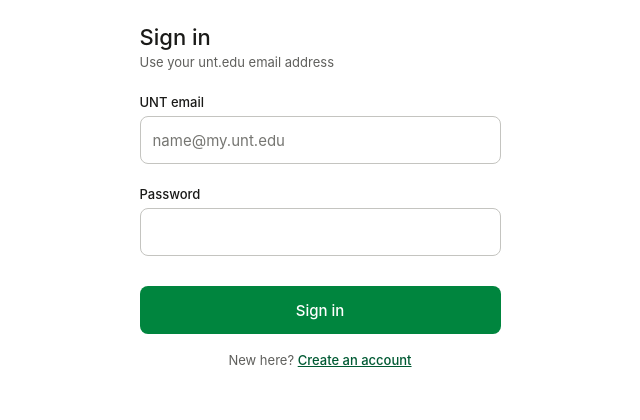
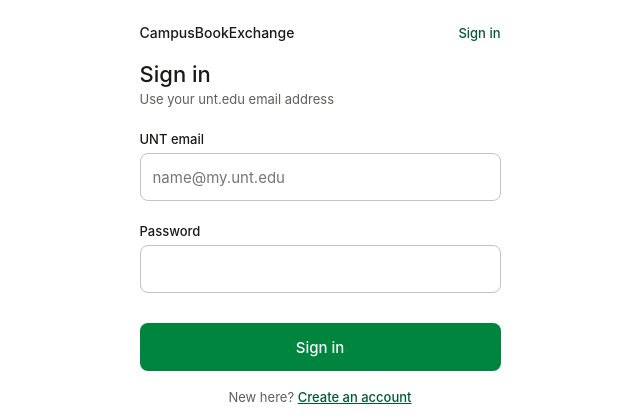
Before and after one commit to Taiwo-K/CampusBookExchange, a Flask app: page /login in a window 1280 px wide. Shown: the top 420 px of the page, without its empty margins (320-960 px from the left). Run offline with Flask 3, Linux system fonts and the light colour scheme.

Commit message:
Add a global logout control to base.html
Sign-out previously only existed on the /login page. Adds a
current_user context processor (app/__init__.py) so every template
can see the signed-in user without each route passing it in by hand,
and a small topbar in base.html showing "Sign out" when signed in or
a "Sign in" link otherwise. Drops the now-redundant sign-out button
and per-route user= from login.html/login_form in favor of the shared
control.

```diff
--- a/app/__init__.py
+++ b/app/__init__.py
@@ -44,9 +44,17 @@ def create_app() -> Flask:
 
     # Temporary: lets everyone build features before FR-3 login exists.
     # Only active when DEV_LOGIN_AS is set and debug mode is on.
+    from app import auth
     from app.auth import dev_login_if_enabled
 
     dev_login_if_enabled(app)
+
+    # Makes the signed-in user (or None) available to every template as
+    # `current_user`, so base.html can show the logout control without
+    # every route having to pass it in by hand. Looked up through the
+    # module (like app.db elsewhere) rather than a bound import, so
+    # tests can monkeypatch app.auth.current_user.
+    app.context_processor(lambda: {"current_user": auth.current_user()})
 
     # from app.blueprints.listings import bp as listings_bp   # FR-4..FR-7
     # from app.blueprints.messages  import bp as messages_bp  # FR-11
--- a/app/blueprints/auth.py
+++ b/app/blueprints/auth.py
@@ -11,7 +11,7 @@ import bcrypt
 from flask import Blueprint, flash, redirect, render_template, request, session, url_for
 
 from app import db
-from app.auth import current_user, end_session, start_session
+from app.auth import end_session, start_session
 from app.password_validator import validate_password
 from app.services.email import send_verification
 
@@ -107,7 +107,7 @@ def _safe_next(target: str | None) -> str | None:
 
 @bp.get("/login")
 def login_form():
-    return render_template("login.html", user=current_user(), next=request.args.get("next", ""))
+    return render_template("login.html", next=request.args.get("next", ""))
 
 
 @bp.post("/login")
--- a/app/static/css/style.css
+++ b/app/static/css/style.css
@@ -110,6 +110,53 @@ button:disabled {
 
 .footer a { color: var(--green-text); font-weight: 500; }
 
+/* Shared across every page (base.html) — who is signed in, and the
+   one control to stop being signed in. */
+.topbar {
+  display: flex;
+  align-items: center;
+  justify-content: space-between;
+  margin-bottom: 20px;
+}
+
+.topbar .brand {
+  font-size: 14px;
+  font-weight: 500;
+  color: var(--text-primary);
+}
+
+.topbar .signin-link {
+  font-size: 13px;
+  font-weight: 500;
+  color: var(--green-text);
+  text-decoration: none;
+}
+
+.logout-form {
+  display: flex;
+  align-items: center;
+  gap: 8px;
+}
+
+.logout-form .who {
+  font-size: 13px;
+  color: var(--text-secondary);
+}
+
+/* Overrides the default full-width 48px button — this one sits
+   inline in the topbar next to the user's name. */
+.logout-form .logout-btn {
+  width: auto;
+  height: auto;
+  margin-top: 0;
+  padding: 6px 12px;
+  font-size: 13px;
+  background: none;
+  color: var(--green-text);
+  border: 1px solid var(--border);
+  border-radius: 8px;
+}
+
 /* Server-side messages (flash). The browser-side helper text above
    handles the common cases; these are for what only the server knows. */
 .flash {
--- a/app/templates/base.html
+++ b/app/templates/base.html
@@ -9,6 +9,18 @@
 </head>
 <body>
   <div class="page">
+
+    <header class="topbar">
+      <span class="brand">CampusBookExchange</span>
+      {% if current_user %}
+        <form action="{{ url_for('auth.logout') }}" method="POST" class="logout-form">
+          <span class="who">{{ current_user.first_name }}</span>
+          <button type="submit" class="logout-btn">Sign out</button>
+        </form>
+      {% else %}
+        <a class="signin-link" href="{{ url_for('auth.login_form') }}">Sign in</a>
+      {% endif %}
+    </header>
 
     {% with messages = get_flashed_messages(with_categories=true) %}
       {% if messages %}
--- a/app/templates/login.html
+++ b/app/templates/login.html
@@ -2,13 +2,12 @@
 {% block title %}Sign in — CampusBookExchange{% endblock %}
 
 {% block content %}
-  {% if user %}
+  {% if current_user %}
     <h1>You're signed in</h1>
-    <p class="subtitle">Signed in as {{ user.first_name }} {{ user.last_name }}</p>
-
-    <form action="{{ url_for('auth.logout') }}" method="POST">
-      <button type="submit">Sign out</button>
-    </form>
+    <p class="subtitle">
+      Signed in as {{ current_user.first_name }} {{ current_user.last_name }} —
+      use "Sign out" above to end your session.
+    </p>
   {% else %}
     <h1>Sign in</h1>
     <p class="subtitle">Use your unt.edu email address</p>
```
Also changed, not shown: tests/test_login.py (+2 -2 lines), tests/test_logout_control.py (added, +53 -0 lines).
